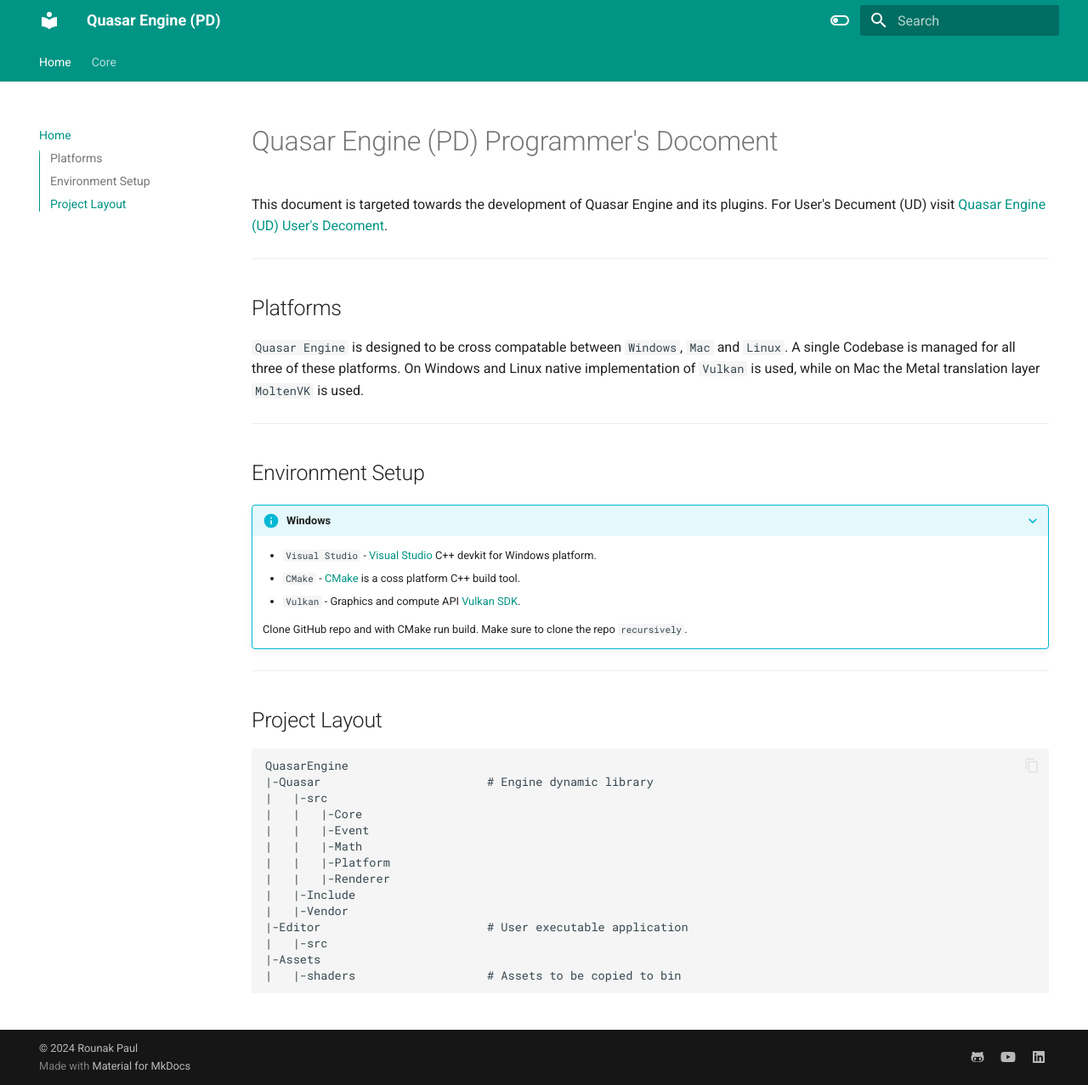
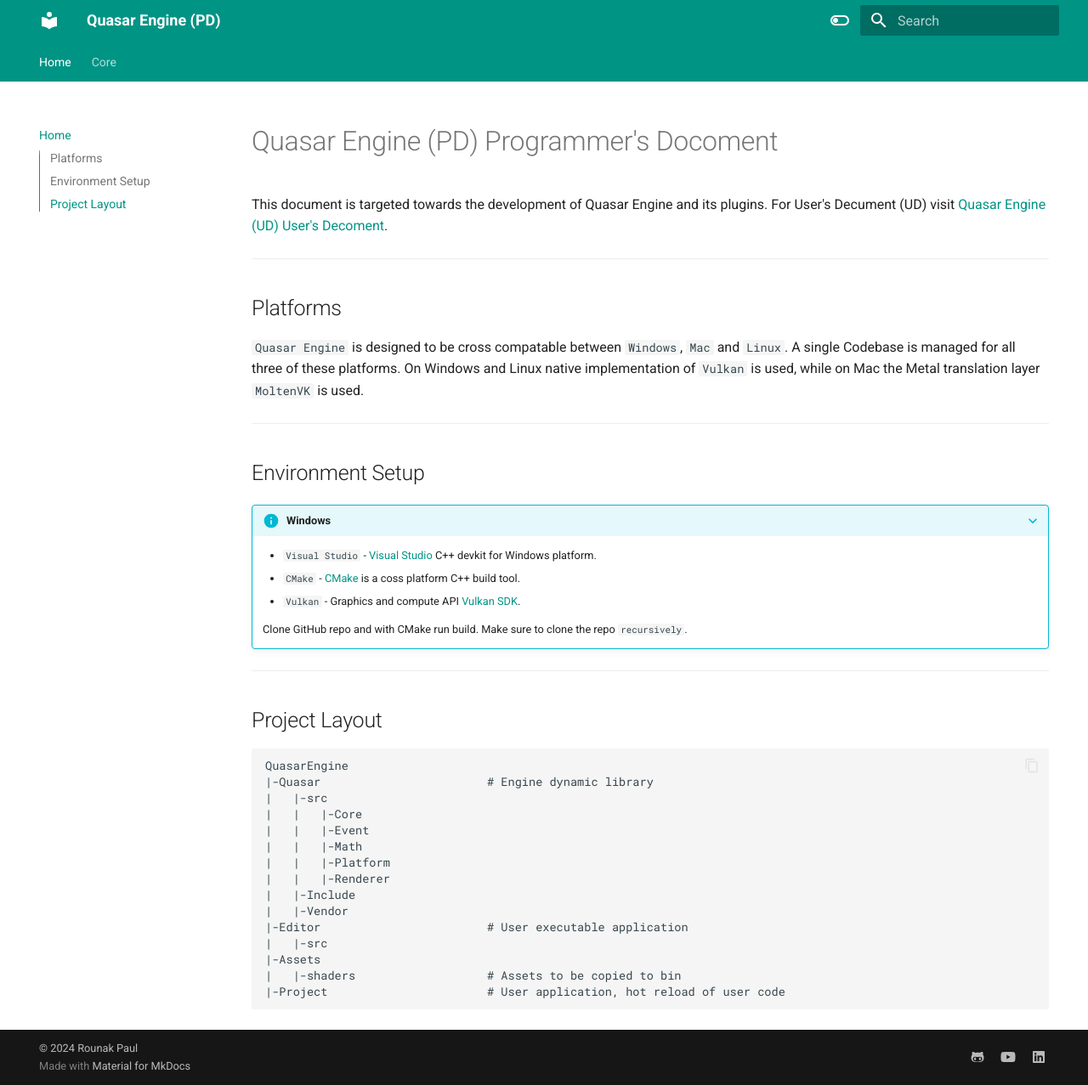
Before and after one commit to Rounak-Paul/QuasarDocs, an MkDocs documentation site: the page built from docs/index.md, in a window 1280 px wide and 1277 px high. Shown: the whole window at 85% size. Built offline with MkDocs 1.6.1 and Material for MkDocs 9.7.7, drawn with Linux system fonts in a browser that asks for light colours.

Commit message:
modified:   docs/index.md

```diff
--- a/docs/index.md
+++ b/docs/index.md
@@ -33,3 +33,4 @@ ___
     |   |-src
     |-Assets
     |   |-shaders                   # Assets to be copied to bin
+    |-Project                       # User application, hot reload of user code
```
